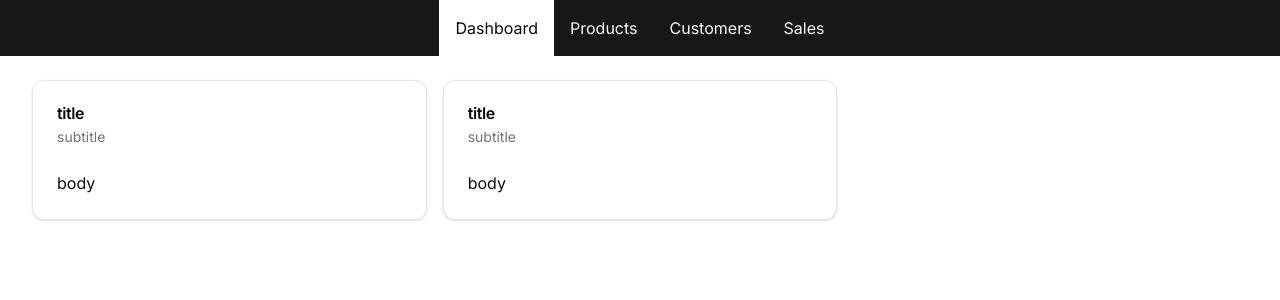
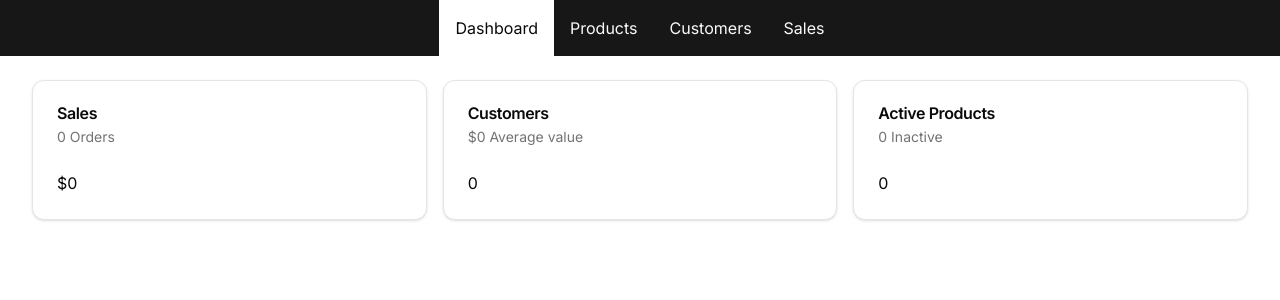
Before and after one commit to leconstantin/e-commerce, a Next.js app: page /admin in a window 1280 px wide. Shown: the top 300 px of the page. Built offline with nearby package versions, Linux system fonts and the light colour scheme; no server answers; the database is empty.

Commit message:
worked on dashboard

```diff
--- a/src/app/admin/page.tsx
+++ b/src/app/admin/page.tsx
@@ -5,14 +5,77 @@ import {
   CardHeader,
   CardTitle,
 } from "@/components/ui/card";
+import { db } from "@/db/db";
+import { formatCurrency, formatNumber } from "@/lib/formatters";
 
-function getsalesData() {}
+async function getsalesData() {
+  const data = await db.order.aggregate({
+    _sum: { pricePaidInCents: true },
+    _count: true,
+  });
+  return {
+    amount: (data._sum.pricePaidInCents || 0) / 100,
+    numberOfSales: data._count,
+  };
+}
+async function getUserData() {
+  const [userCount, orderData] = await Promise.all([
+    db.user.count(),
+    db.order.aggregate({
+      _sum: { pricePaidInCents: true },
+    }),
+  ]);
 
-export default function AdminDashboard() {
+  return {
+    userCount,
+    averageValuePerUser:
+      userCount === 0
+        ? 0
+        : (orderData._sum.pricePaidInCents || 0) / userCount / 100,
+  };
+  // const userCount = await db.user.count()
+  // const orderData= await db.order.aggregate({
+  //     _sum: {pricePaidInCents: true}
+  // })
+}
+async function getProductData() {
+  const [activeCount, inactiveCount] = await Promise.all([
+    db.product.count({ where: { isAvailableForPurchase: true } }),
+    db.product.count({ where: { isAvailableForPurchase: false } }),
+  ]);
+  return {
+    activeCount,
+    inactiveCount,
+  };
+}
+
+export default async function AdminDashboard() {
+  const [salesData, userData, productData] = await Promise.all([
+    getsalesData(),
+    getUserData(),
+    getProductData(),
+  ]);
+  //   const salesData = await getsalesData();
+  //   const userData = await getUserData();
   return (
     <div className="grid grid-cols-1 md:grid-cols-2 lg:grid-cols-3 gap-4">
-      <DashboardCard title="title" subtitle="subtitle" body="body" />
-      <DashboardCard title="title" subtitle="subtitle" body="body" />
+      <DashboardCard
+        title="Sales"
+        subtitle={`${formatNumber(salesData.numberOfSales)} Orders`}
+        body={formatCurrency(salesData.amount)}
+      />
+      <DashboardCard
+        title="Customers"
+        subtitle={`${formatCurrency(
+          userData.averageValuePerUser
+        )} Average value`}
+        body={formatNumber(userData.userCount)}
+      />
+      <DashboardCard
+        title="Active Products"
+        subtitle={`${formatNumber(productData.inactiveCount)} Inactive`}
+        body={formatNumber(productData.activeCount)}
+      />
     </div>
   );
 }
--- /dev/null
+++ b/src/lib/formatters.ts
@@ -0,0 +1,15 @@
+const CURRENCY_FORMATTER = new Intl.NumberFormat("en-US", {
+  currency: "USD",
+  style: "currency",
+  minimumFractionDigits: 0,
+});
+
+export function formatCurrency(amount: number) {
+  return CURRENCY_FORMATTER.format(amount);
+}
+
+const NUMBER_FORMATTER = new Intl.NumberFormat("en-US");
+
+export function formatNumber(number: number) {
+  return NUMBER_FORMATTER.format(number);
+}
```
